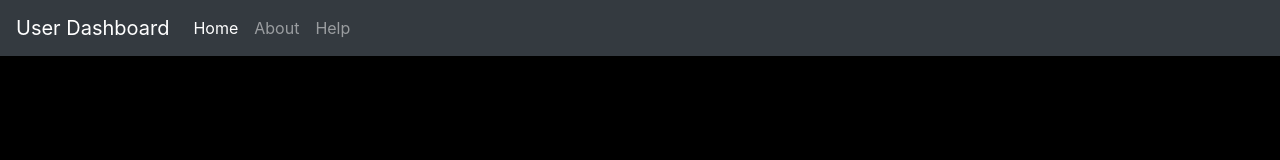
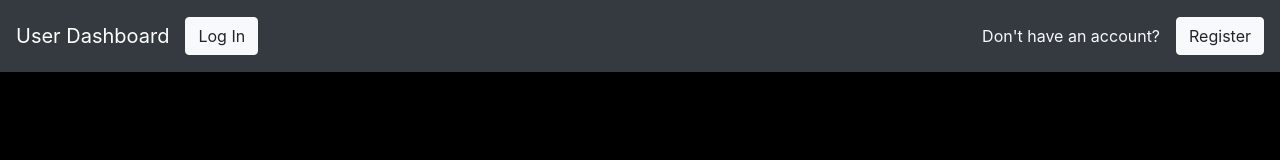
Before and after one commit to quangnguyen17/user-dashboard-web, a plain HTML site: page index.html in a window 1280 px wide. Drawn offline with nearby package versions, Linux system fonts and the light colour scheme.

Commit message:
third-commit

```diff
--- a/index.html
+++ b/index.html
@@ -5,7 +5,6 @@
     <meta charset="UTF-8">
     <meta name="viewport" content="width=device-width, initial-scale=1.0">
     <meta http-equiv="X-UA-Compatible" content="ie=edge">
-
     <link rel="stylesheet" href="https://stackpath.bootstrapcdn.com/bootstrap/4.4.1/css/bootstrap.min.css"
         integrity="sha384-Vkoo8x4CGsO3+Hhxv8T/Q5PaXtkKtu6ug5TOeNV6gBiFeWPGFN9MuhOf23Q9Ifjh" crossorigin="anonymous">
     <script src="https://code.jquery.com/jquery-3.4.1.slim.min.js"
@@ -17,38 +16,18 @@
     <script src="https://stackpath.bootstrapcdn.com/bootstrap/4.4.1/js/bootstrap.min.js"
         integrity="sha384-wfSDF2E50Y2D1uUdj0O3uMBJnjuUD4Ih7YwaYd1iqfktj0Uod8GCExl3Og8ifwB6"
         crossorigin="anonymous"></script>
-
+    <link rel="stylesheet" href="styles.css">
     <title>User Dashboard</title>
-    <style type="text/css">
-        body {
-            background: black !important;
-        }
-    </style>
 </head>
 
 <body>
-    <nav class="navbar navbar-expand-md navbar-dark bg-dark">
+    <nav class="navbar navbar-expand-md navbar-dark bg-dark p-3">
         <a href="#" class="navbar-brand">User Dashboard</a>
 
-        <button class="navbar-toggler" data-toggle="collapse" data-target="#navbarmenu">
-            <span class="navbar-toggler-icon"></span>
-        </button>
+        <button class="btn btn-light mr-auto">Log In</button>
 
-        <div class="collapse navbar-collapse" id="navbarmenu">
-            <ul class="navbar-nav">
-                <li class="navbar-item active">
-                    <a href="" class="nav-link">Home</a>
-                </li>
-
-                <li class="navbar-item">
-                    <a href="" class="nav-link">About</a>
-                </li>
-
-                <li class="navbar-item">
-                    <a href="" class="nav-link">Help</a>
-                </li>
-            </ul>
-        </div>
+        <span class="text-light align-middle">Don't have an account?</span>
+        <button class="btn btn-light ml-3">Register</button>
     </nav>
 </body>
 
--- a/styles.css
+++ b/styles.css
@@ -1,5 +1,3 @@
-* {
-    margin: 0;
-    padding: 0;
-    box-sizing: border-box;
+body {
+    background: black !important;
 }
```
Also changed, not shown: home.html (added, +16 -0 lines).
